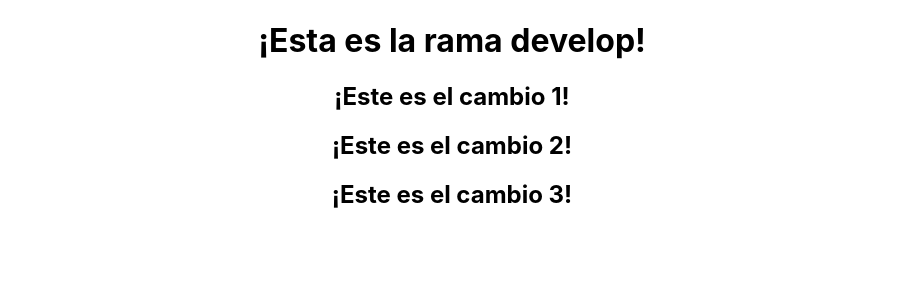
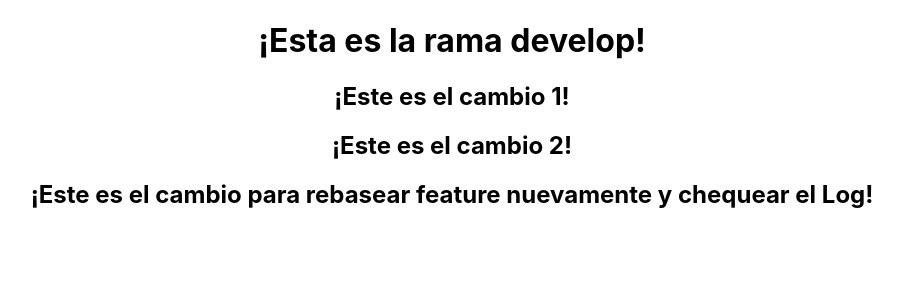
Before and after one commit to Juancapp/Demo-Individual, a React (Create React App) app: page / in a window 1280 px wide. Shown: the top 300 px of the page, without its empty margins (188-1091 px from the left). Built offline with nearby package versions, Linux system fonts and the light colour scheme.

Commit message:
¡Cambio para rebasear feature nuevamente

```diff
--- a/src/App.js
+++ b/src/App.js
@@ -6,7 +6,9 @@ function App() {
       <h1>¡Esta es la rama develop!</h1>
       <h2>¡Este es el cambio 1!</h2>
       <h2>¡Este es el cambio 2!</h2>
-      <h2>¡Este es el cambio 3!</h2>
+      <h2>
+        ¡Este es el cambio para rebasear feature nuevamente y chequear el Log!
+      </h2>
     </div>
   );
 }
```
